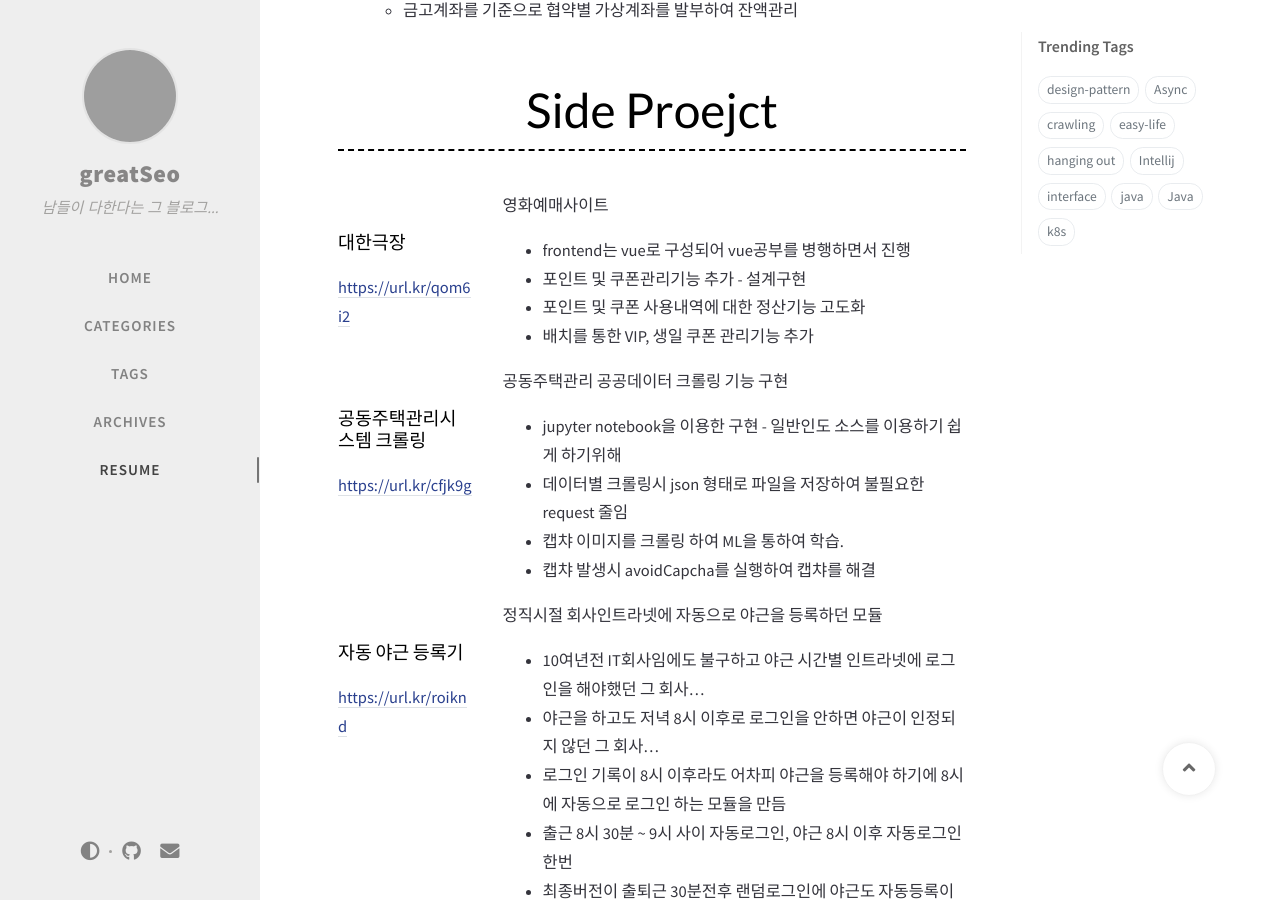
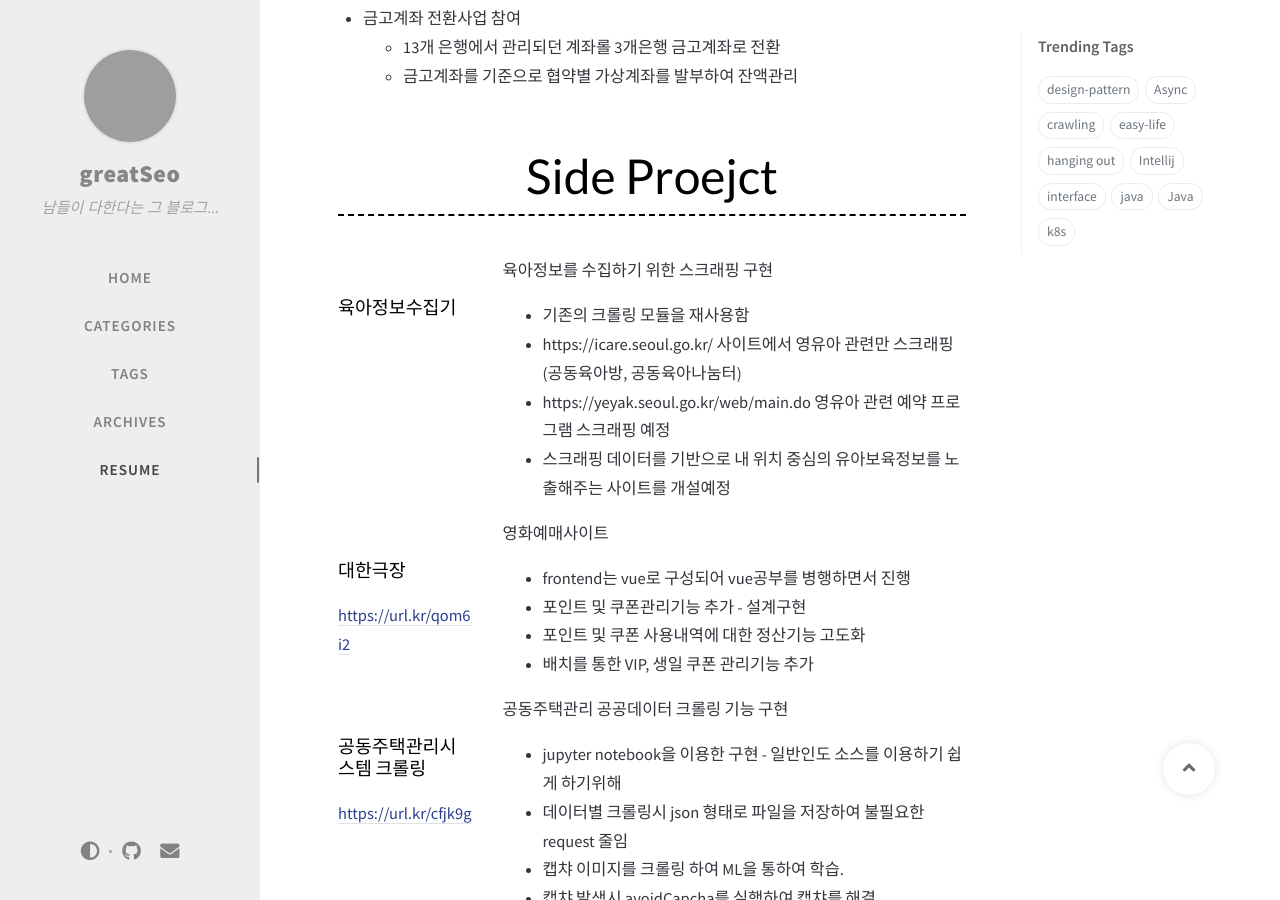
Before and after one commit to sungjinseo/sungjinseo.github.io, a Jekyll site: the page built from _tabs/resume.md, in a window 1280 px wide and 900 px high, scrolled down 4323 px. Built offline with Jekyll 4.4.1, drawn with Linux system fonts in a browser that asks for light colours; nearby versions of some CDN libraries; comment, search, counter and statistics services are not loaded; some of the changed text lies outside the part shown; grey boxes are pictures that could not be loaded.

Commit message:
프로젝트 내용 추가 및 줄맞춤 테스트

```diff
--- a/_data/resume/projects.yml
+++ b/_data/resume/projects.yml
@@ -1,14 +1,21 @@
 - layout: top-middle
-  name: Next Project - Not yet
+  name: Next Project
+  link:
+  quote: >
+    2023.03 ~
+  description: | # this will include new lines to allow paragraphs
+    * look for a job like data engineer
 
 - layout: top-middle
   name: 꿀비서 챗봇 사업 - 국민은행
   link:
   quote: >
-    2022.11 ~
+    2022.11 ~ 2023.03
   description: | # this will include new lines to allow paragraphs
     * 꿀비서 어플리케이션내의 챗봇 구축사업
     * 챗봇 <-> 코어뱅킹간 연계 업무담당(조회, 송금)
+    * 시나리오에 따른 모델 사용범위 이외 NLP를 룰베이스로 처리
+    * Jira를 이용한 티켓베이스 이슈관리
     * TDD 방식으로 개발 진행
 
 - layout: top-middle
--- a/_data/resume/sideproject.yml
+++ b/_data/resume/sideproject.yml
@@ -1,3 +1,14 @@
+- layout: left
+  name: 육아정보수집기
+  link:
+  quote: >
+    육아정보를 수집하기 위한 스크래핑 구현
+  description: | # this will include new lines to allow paragraphs
+    * 기존의 크롤링 모듈을 재사용함
+    * https://icare.seoul.go.kr/ 사이트에서 영유아 관련만 스크래핑(공동육아방, 공동육아나눔터)
+    * https://yeyak.seoul.go.kr/web/main.do 영유아 관련 예약 프로그램 스크래핑 예정
+    * 스크래핑 데이터를 기반으로 내 위치 중심의 유아보육정보를 노출해주는 사이트를 개설예정
+
 - layout: left
   name: 대한극장
   link: https://url.kr/qom6i2
```
